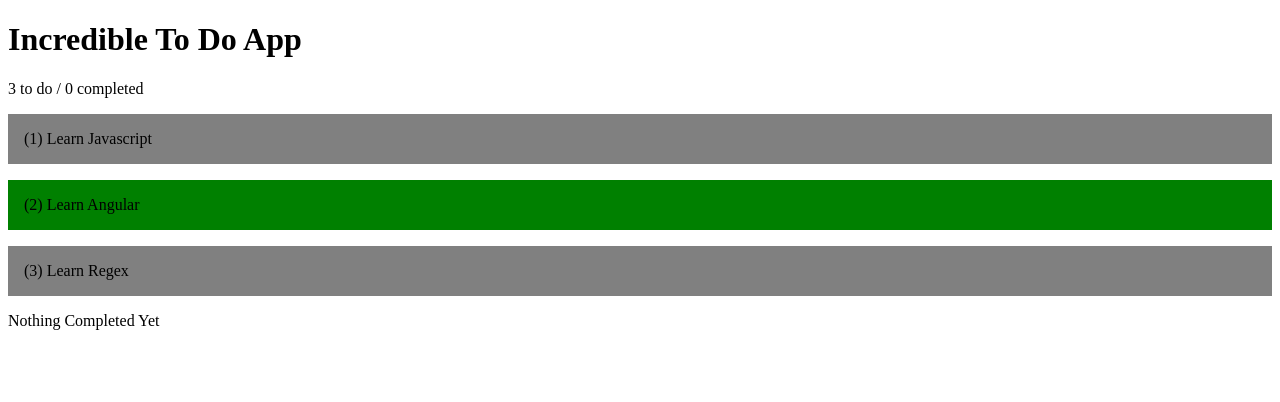
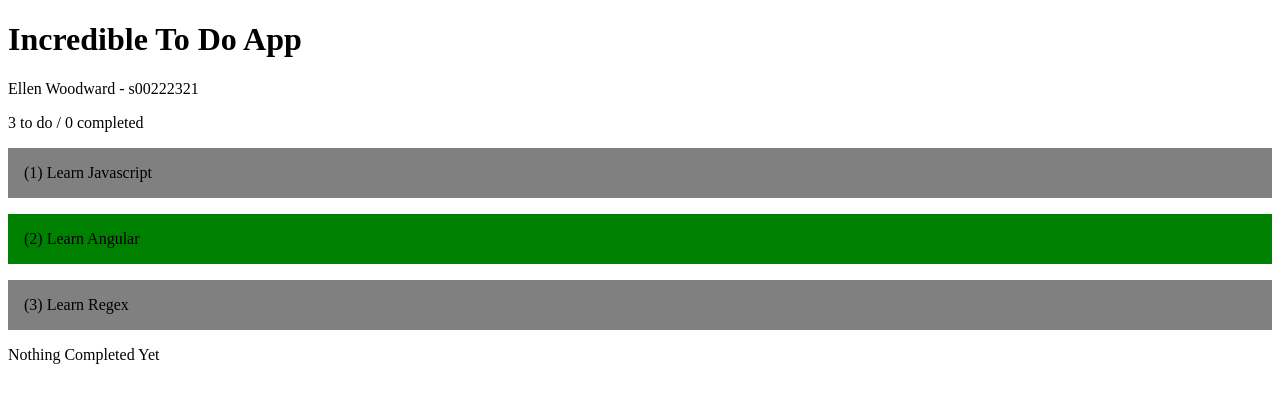
Before and after one commit to ellen-woodward/WD_Week2, an Angular app: page / in a window 1280 px wide. Shown: the top 402 px of the page. Built offline with nearby package versions, Linux system fonts and the light colour scheme.

Commit message:
created name and id

```diff
--- a/src/app/app.component.html
+++ b/src/app/app.component.html
@@ -1,4 +1,5 @@
 <h1>{{title}}</h1>
+<p>{{name}} - {{id}}</p>
 <p>{{TaskSummary()}}</p>
 <p *ngFor="let item of thingsToDo;
            let i=index;
--- a/src/app/app.component.ts
+++ b/src/app/app.component.ts
@@ -7,6 +7,8 @@ import { Component } from '@angular/core';
 })
 export class AppComponent {
   title = 'Incredible To Do App';
+  name = 'Ellen Woodward';
+  id = 's00222321';
   thingsToDo = [
     'Learn Javascript',
     'Learn Angular',
```
